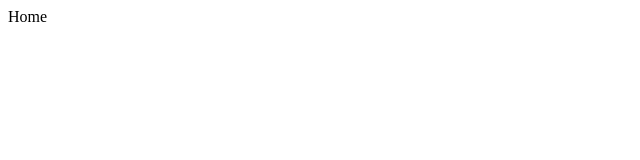
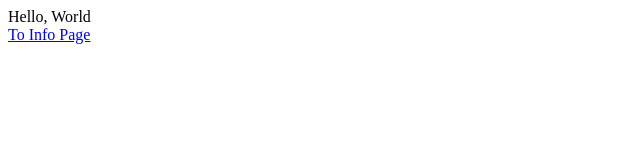
Before and after one commit to ichbinmin2/gatsby-practice, a Gatsby site: page / in a window 1280 px wide. Shown: the whole page, without its empty margins (0-640 px from the left). Built offline with nearby package versions, Linux system fonts and the light colour scheme; Gatsby itself is replaced by a stand-in of ours.

Commit message:
✨ Gatsby에서의 페이지 이동 방법

```diff
--- a/src/pages/index.tsx
+++ b/src/pages/index.tsx
@@ -1,8 +1,14 @@
+import { Link } from 'gatsby'
 import React, { FunctionComponent } from 'react'
 import Text from '../components/Text'
 
 const IndexPage: FunctionComponent = function () {
-  return <Text text="Home" />
+  return (
+    <div>
+      <Text text="Hello, World" />
+      <Link to="/info">To Info Page</Link>
+    </div>
+  )
   //
 }
 
--- a/src/pages/info.tsx
+++ b/src/pages/info.tsx
@@ -1,5 +1,6 @@
 import React, { FunctionComponent } from 'react'
-import { graphql } from 'gatsby'
+
+import { graphql, Link } from 'gatsby'
 import Text from 'components/Text'
 
 type InfoPageProps = {
@@ -26,6 +27,7 @@ const InfoPage: FunctionComponent<InfoPageProps> = function ({
       <Text text={title} />
       <Text text={description} />
       <Text text={author} />
+      <Link to="/">To Main Page</Link>
     </div>
   )
 }
```
